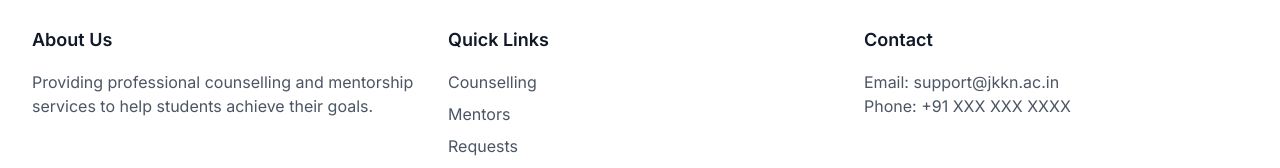
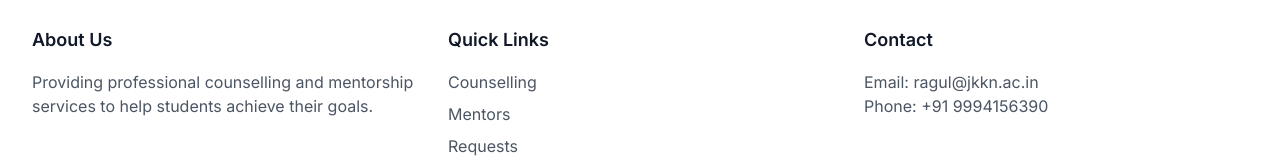
Before and after one commit to ragulkumar1/jkkn, a Next.js app: page / in a window 1280 px wide. Shown: the part 1427-1595 px from the top of the page. Built offline with nearby package versions, Linux system fonts and the light colour scheme.

Commit message:
Update layout.tsx

```diff
--- a/src/app/layout.tsx
+++ b/src/app/layout.tsx
@@ -78,8 +78,8 @@ export default function RootLayout({
                 <div>
                   <h3 className="text-lg font-semibold text-gray-900 mb-4">Contact</h3>
                   <p className="text-gray-600">
-                    Email: support@jkkn.ac.in<br />
-                    Phone: +91 XXX XXX XXXX
+                    Email: ragul@jkkn.ac.in<br />
+                    Phone: +91 9994156390
                   </p>
                 </div>
               </div>
```
